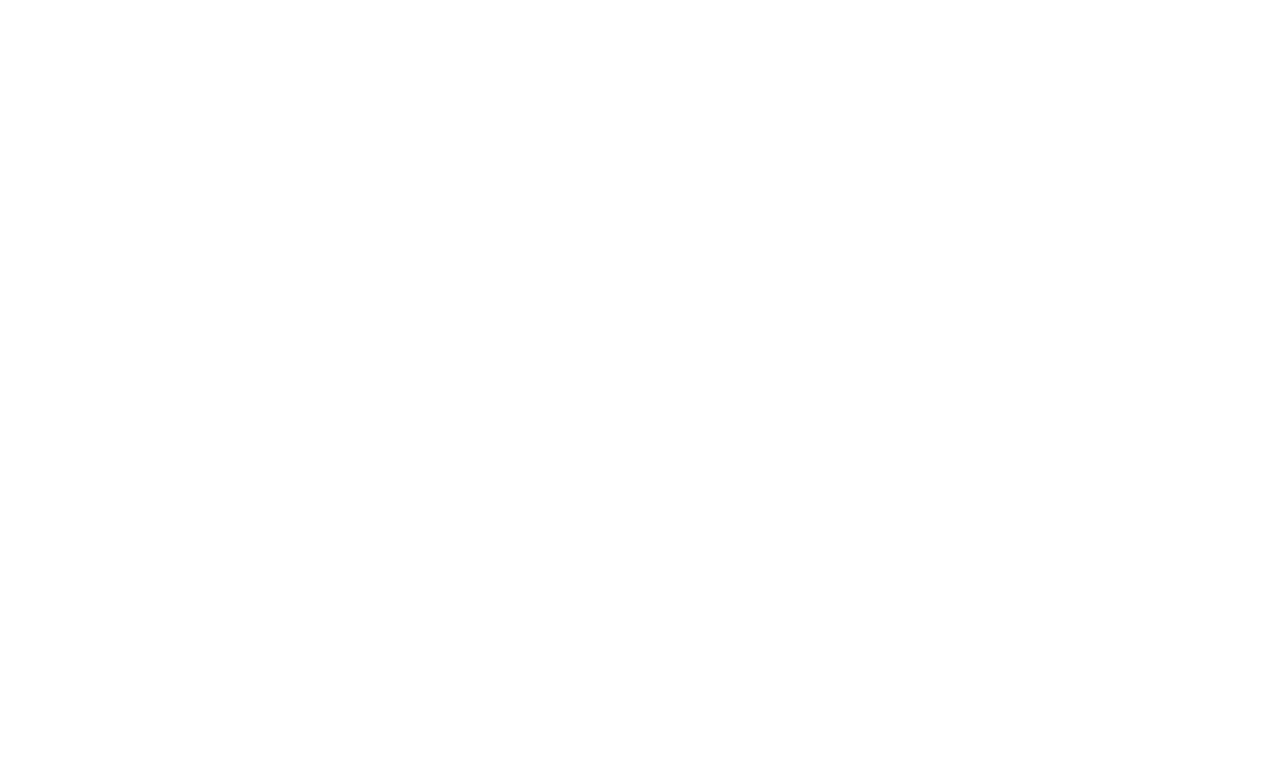
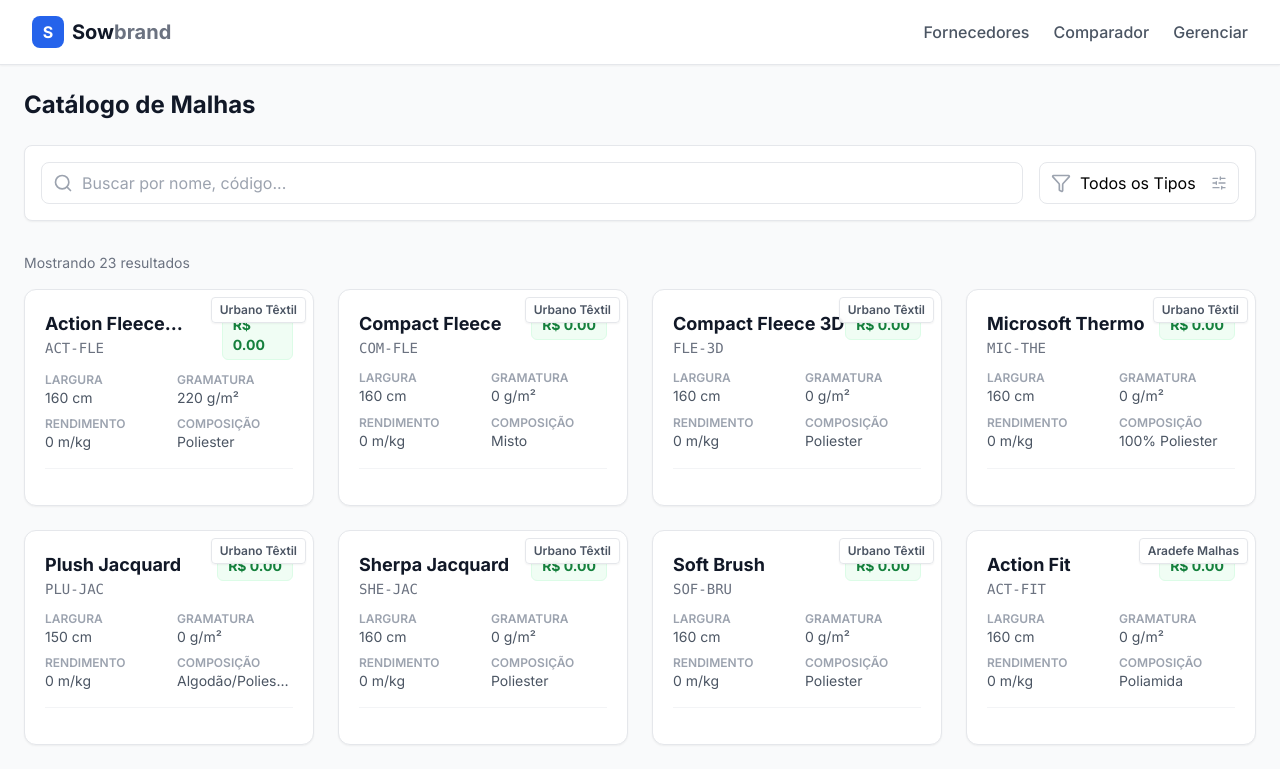
Before and after one commit to sowbrand/stackblitz-starters-izhtpd7q, a Next.js app: page / in a window 1280 px wide. Before the commit this address had no page. Shown: the top 769 px of the page. Built offline with nearby package versions, Linux system fonts and the light colour scheme.

Commit message:
nova-api

```diff
--- a/app/page.tsx
+++ b/app/page.tsx
@@ -1,7 +1,88 @@
+'use client';
 
-import { redirect } from 'next/navigation';
+import React, { useState } from 'react';
+// Caminhos ajustados para voltar uma pasta (../) até a raiz
+import { MESH_TYPES } from '../lib/constants';
+import { FabricCard } from '../components/FabricCard';
+import { Search, Filter, SlidersHorizontal } from 'lucide-react';
+import Link from 'next/link';
+// Caminho ajustado para a pasta context que está dentro de app
+import { useSupplierContext } from './context/SupplierContext';
 
-export default function HomePage() {
-  // Redireciona para a página principal da aplicação
-  redirect('/suppliers');
+export default function Home() {
+  const { meshes, suppliers } = useSupplierContext();
+
+  const [searchTerm, setSearchTerm] = useState('');
+  const [selectedType, setSelectedType] = useState('');
+
+  const filteredMeshes = meshes.filter(mesh => {
+    const matchesSearch = mesh.name.toLowerCase().includes(searchTerm.toLowerCase()) ||
+                          mesh.code.toLowerCase().includes(searchTerm.toLowerCase());
+    const matchesType = selectedType ? mesh.name.toLowerCase().includes(selectedType.toLowerCase()) : true;
+
+    return matchesSearch && matchesType;
+  });
+
+  const getSupplierName = (id: string) => {
+    return suppliers.find(s => String(s.id) === String(id))?.name || 'Fornecedor Desconhecido';
+  };
+
+  return (
+    <main className="min-h-screen bg-gray-50 p-6 flex flex-col">
+      <div className="max-w-7xl mx-auto flex-grow w-full">
+        <h1 className="text-2xl font-bold text-gray-900 mb-6">Catálogo de Malhas</h1>
+
+        {/* Filtros */}
+        <div className="bg-white p-4 rounded-lg shadow-sm border border-gray-200 mb-8 flex flex-col md:flex-row gap-4">
+            <div className="relative flex-grow">
+              <Search className="absolute left-3 top-1/2 transform -translate-y-1/2 text-gray-400" size={20} />
+              <input
+                type="text"
+                placeholder="Buscar por nome, código..."
+                className="w-full pl-10 pr-4 py-2 border rounded-lg outline-none focus:ring-2 focus:ring-blue-500"
+                value={searchTerm}
+                onChange={(e) => setSearchTerm(e.target.value)}
+              />
+            </div>
+            <div className="relative min-w-[200px]">
+              <Filter className="absolute left-3 top-1/2 transform -translate-y-1/2 text-gray-400" size={20} />
+              <select
+                className="w-full pl-10 pr-8 py-2 border rounded-lg appearance-none bg-white outline-none focus:ring-2 focus:ring-blue-500"
+                value={selectedType}
+                onChange={(e) => setSelectedType(e.target.value)}
+              >
+                <option value="">Todos os Tipos</option>
+                {MESH_TYPES.map(type => <option key={type} value={type}>{type}</option>)}
+              </select>
+              <SlidersHorizontal className="absolute right-3 top-1/2 transform -translate-y-1/2 text-gray-400 pointer-events-none" size={16} />
+            </div>
+        </div>
+
+        {/* Grid */}
+        <div className="mb-4 text-sm text-gray-500">Mostrando {filteredMeshes.length} resultados</div>
+
+        {filteredMeshes.length > 0 ? (
+          <div className="grid grid-cols-1 sm:grid-cols-2 lg:grid-cols-3 xl:grid-cols-4 gap-6">
+            {filteredMeshes.map((mesh) => (
+              <div key={mesh.id} className="group relative">
+                <Link href={`/suppliers/${mesh.supplierId}`} className="block h-full">
+                  <FabricCard fabric={mesh} />
+                </Link>
+                <div className="absolute top-2 right-2 bg-white/90 backdrop-blur-sm px-2 py-1 rounded text-xs font-semibold text-gray-600 shadow-sm border">
+                  {getSupplierName(mesh.supplierId)}
+                </div>
+              </div>
+            ))}
+          </div>
+        ) : (
+          <div className="text-center py-20 text-gray-500">Nenhuma malha encontrada.</div>
+        )}
+      </div>
+
+      {/* Rodapé para forçar atualização */}
+      <footer className="mt-12 text-center text-xs text-gray-400 border-t pt-4">
+        <p>Sowbrand System © 2026</p>
+      </footer>
+    </main>
+  );
 }
```
